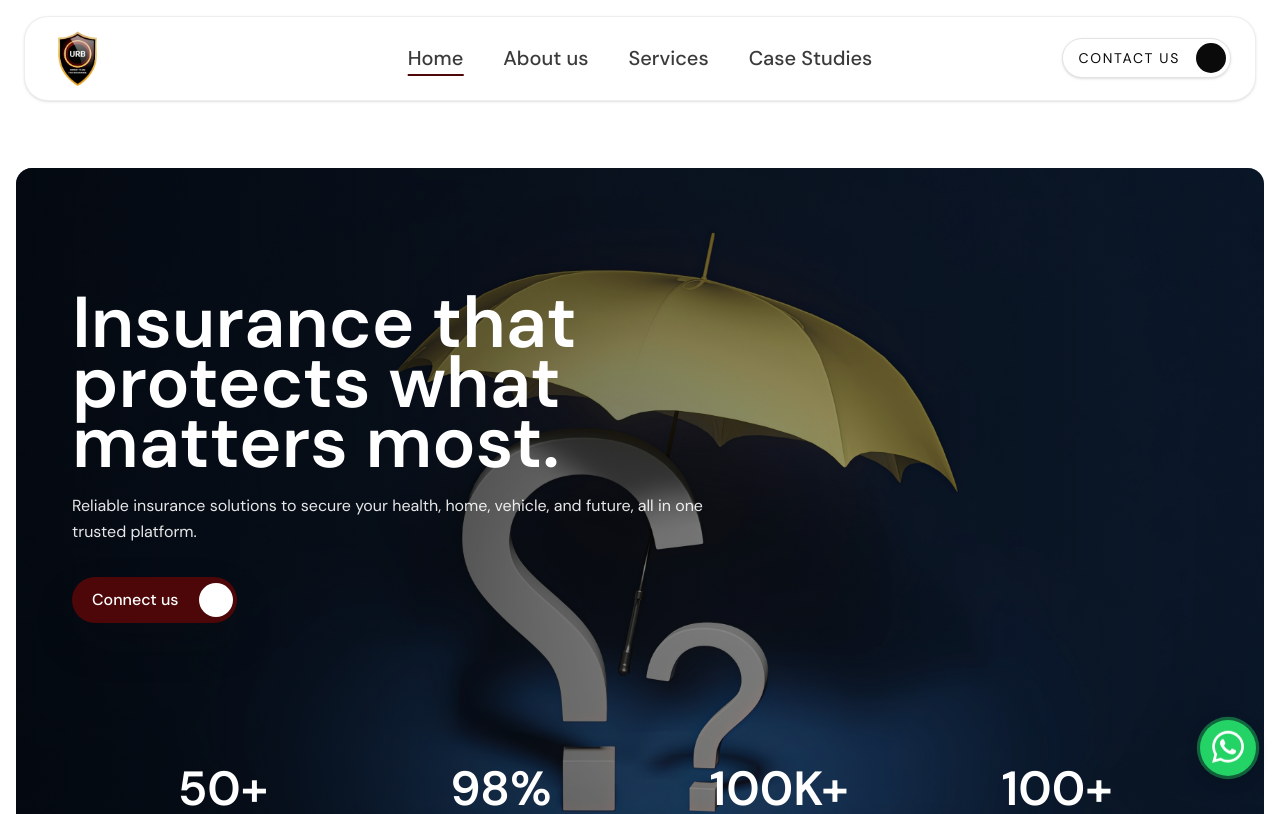
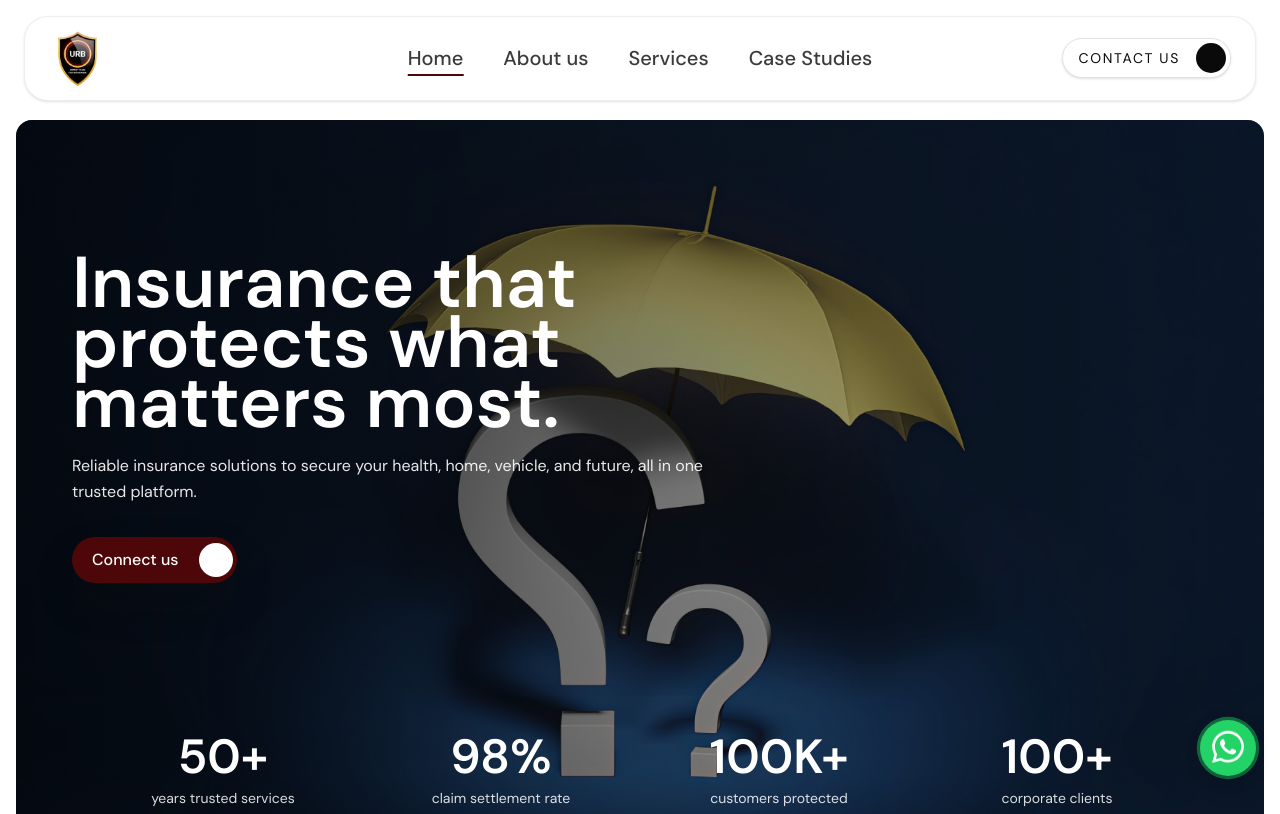
Before and after one commit to Abhirajmaid/urb-web, a Next.js app in the folder client/: page / in a window 1280 px wide. Shown: the top 814 px of the page. Built offline with nearby package versions, Linux system fonts and the light colour scheme; some icons are missing.

Commit message:
Refactor HeroSection for improved layout and spacing
- Adjust margin settings in HeroSection to enhance visual consistency.
- Update class names for better alignment and responsiveness in the layout.

```diff
--- a/client/components/home/HeroSection.tsx
+++ b/client/components/home/HeroSection.tsx
@@ -15,11 +15,11 @@ const stats = [
 export function HeroSection() {
   return (
     <section
-      className="relative min-h-screen flex flex-col pt-8 overflow-hidden bg-white px-2 sm:px-3 lg:px-4 "
+      className="relative min-h-screen flex flex-col overflow-hidden bg-white px-2 sm:px-3 lg:px-4"
       data-hero-root
     >
       <div className="w-full mx-auto flex-1 flex flex-col min-h-0">
-        <div className="relative flex-1 w-full mt-2 sm:mt-8 lg:mt-12 rounded-2xl overflow-hidden min-h-[min(92vh,920px)] sm:min-h-[min(94vh,960px)]">
+        <div className="relative mt-2 sm:mt-3 lg:mt-8 flex-1 w-full rounded-2xl overflow-hidden min-h-[min(92vh,920px)] sm:min-h-[min(94vh,960px)]">
           <Image
             src="/images/hero1.jpg"
             alt="Insurance protection"
```
